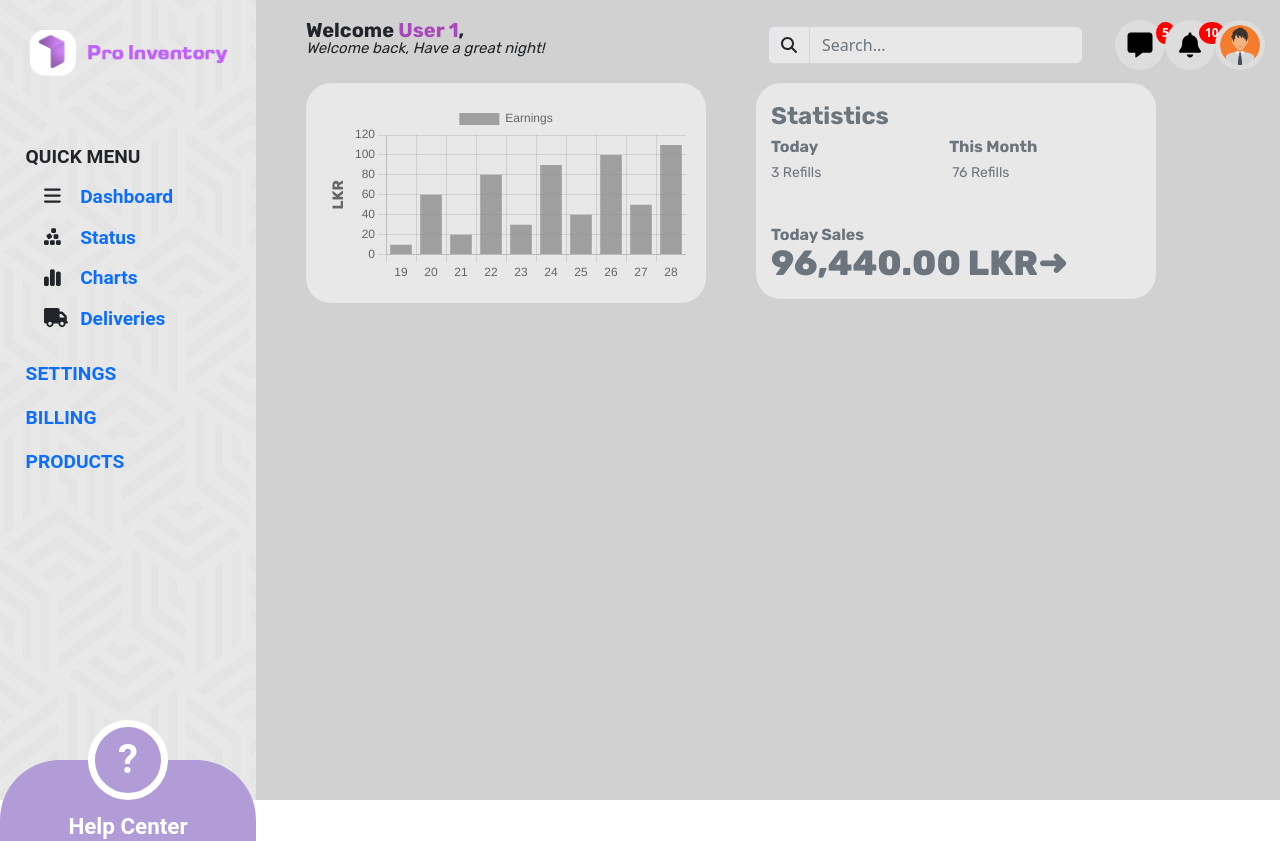
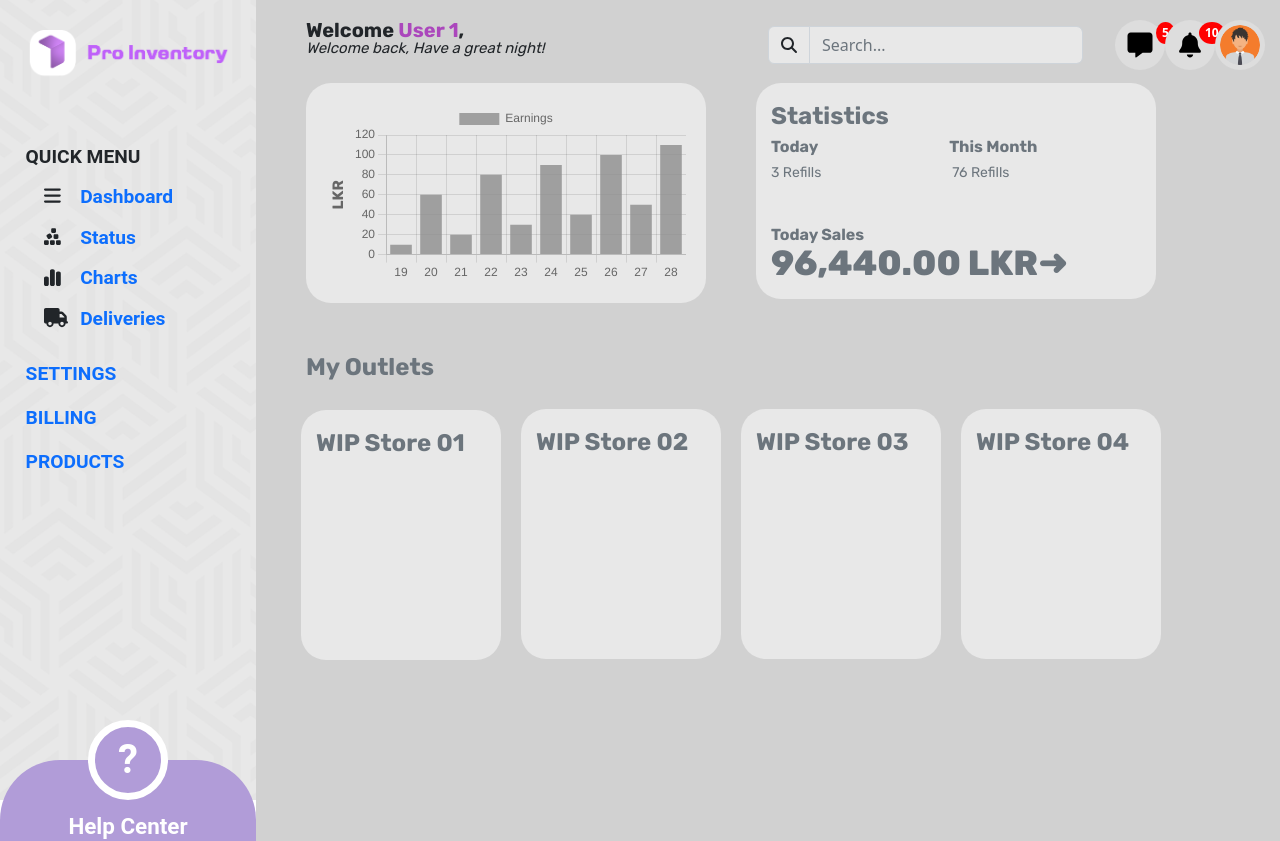
Before and after one commit to ProInventory/Warehouse-frontend, a React (Create React App) app: page /home in a window 1280 px wide. Shown: the top 841 px of the page. Built offline with nearby package versions, Linux system fonts and the light colour scheme.

Commit message:
added outlets component
Co-Authored-By: Tharindu N. Madhusanka <mail@tharindu.dev>
Co-Authored-By: L4Y3R <105732109+L4Y3R@users.noreply.github.com>

```diff
--- a/src/components/dashboard.jsx
+++ b/src/components/dashboard.jsx
@@ -5,25 +5,34 @@ import NavBar from "./common/navBar";
 import SideBar from "./common/sideBar";
 import MainDash from "./dashboard/main";
 import NumStat from "./dashboard/numStat";
+import Outlets from "./dashboard/outlets";
 
 const Container = styled.div`
-	#parent {
-		display: table;
-		width: 100%;
-		height: 100%;
+  display: flex;
+  height: 100vh;
+  flex-wrap: wrap; /* wrap children to new line if there isn't enough space */
+
+  @media (max-width: 1000px) {
+    & > div:first-child {
+      display: none; /* hide sidebar if screen is narrower than 1000px */
     }
 
-	#sidebar {
-		display: table-cell;
+    & > div:last-child {
+      width: 100%; /* make the dash elements wrapper take up the entire width */
+    }
+  }
+`;
+
+const SidebarWrapper = styled.div`
   width: 20%;
-		vertical-align: top;
-	}
+`;
 
-	#dashElements {
+const DashElementsWrapper = styled.div`
+  display: flex;
+  flex-direction: column;
   overflow: hidden;
   background-color: #d1d1d1;
-		display: table-cell;
-	}
+  width: 80%;
 `;
 
 const Dashboard = () => {
@@ -33,23 +42,19 @@ const Dashboard = () => {
 
   const [name, setName] = useState("User 1");
 
-	const side = document.querySelector("#root");
-	side.style.setProperty("height", "100%");
-
   return (
     <React.Fragment>
       <Container>
-				<div id="parent">
-					<div id="sidebar" style={{ height: "100vh" }}>
+        <SidebarWrapper>
           <SideBar user={name} />
-					</div>
+        </SidebarWrapper>
 
-					<div id="dashElements">
+        <DashElementsWrapper>
           <NavBar />
           <MainDash />
           <NumStat />
-					</div>
-				</div>
+          <Outlets />
+        </DashElementsWrapper>
       </Container>
     </React.Fragment>
   );
--- /dev/null
+++ b/src/components/dashboard/outlets.jsx
@@ -0,0 +1,136 @@
+import React from "react";
+import styled from "styled-components";
+
+const Container = styled.div`
+  .center {
+    width: clamp(100px, 50%, 200px);
+    height: 250px;
+    width: 200px;
+    background: #e8e8e8;
+    border-radius: 25px;
+    box-shadow: 0px 0px 5px rgba(0, 0, 0, 0);
+    transition: box-shadow 0.3s ease-in-out;
+    position: relative;
+  }
+
+  .center:hover {
+    box-shadow: 0px 2px 10px rgba(128, 0, 128, 0.2);
+  }
+
+  .Title {
+    position: relative;
+    margin: 0px 0px;
+    padding: 20px 10px 25px 5px;
+    font-size: 24px;
+    font-weight: bold;
+    color: #6c757d;
+    font-family: "Rubik", sans-serif;
+  }
+
+  .label-stat {
+    position: relative;
+    margin: 0px 0px;
+    padding: 15px 0px 0px 15px;
+    font-size: 24px;
+    font-weight: bold;
+    color: #6c757d;
+    font-family: "Rubik", sans-serif;
+  }
+
+  .time-txt {
+    font-size: 16px;
+    font-weight: bold;
+    color: #6c757d;
+    font-family: "Rubik", sans-serif;
+    padding: 0px 116px 0px 15px;
+  }
+
+  .time-txt-sales {
+    font-size: 16px;
+    font-weight: bold;
+    color: #6c757d;
+    font-family: "Rubik", sans-serif;
+    padding: 40px 0px 0px 15px;
+  }
+
+  .time-data {
+    font-size: 14px;
+    font-weight: regular;
+    color: #6c757d;
+    font-family: "Rubik", sans-serif;
+    padding: 0px 116px 0px 15px;
+  }
+
+  .time-data-big {
+    font-size: 35px;
+    font-weight: 800;
+    color: #6c757d;
+    font-family: "Rubik";
+    padding: 0px 10px 0px 15px;
+    position: relative;
+    top: -10px;
+    transition: color 0.3s ease-in-out;
+  }
+  .time-data-big:hover {
+    color: #00000f;
+    transition: color 0.2s ease-in-out;
+  }
+  code {
+    font-family: source-code-pro, Menlo, Monaco, Consolas, "Courier New",
+      monospace;
+  }
+`;
+
+const NumStat = () => {
+  return (
+    <div style={{ position: "relative", top: -190, left: 45 }}>
+      <React.Fragment>
+        <div style={{ display: "flex" }}>
+          <Container style={{ marginRight: "20px" }}>
+            <label className="Title">My Outlets</label>
+            <div className="center">
+              <form>
+                <div className="txt_field">
+                  <label className="label-stat">WIP Store 01</label>
+                  <br></br>
+                </div>
+              </form>
+            </div>
+          </Container>
+          <Container style={{ marginRight: "20px", marginTop: "80px" }}>
+            <div className="center">
+              <form>
+                <div className="txt_field">
+                  <label className="label-stat">WIP Store 02</label>
+                  <br></br>
+                </div>
+              </form>
+            </div>
+          </Container>
+          <Container style={{ marginRight: "20px", marginTop: "80px" }}>
+            <div className="center">
+              <form>
+                <div className="txt_field">
+                  <label className="label-stat">WIP Store 03</label>
+                  <br></br>
+                </div>
+              </form>
+            </div>
+          </Container>
+          <Container style={{ marginRight: "20px", marginTop: "80px" }}>
+            <div className="center">
+              <form>
+                <div className="txt_field">
+                  <label className="label-stat">WIP Store 04</label>
+                  <br></br>
+                </div>
+              </form>
+            </div>
+          </Container>
+        </div>
+      </React.Fragment>
+    </div>
+  );
+};
+
+export default NumStat;
```
Also changed, not shown: src/components/common/navBar.jsx (+3 -12 lines). Lines whose indentation alone changed are shown as unchanged.
